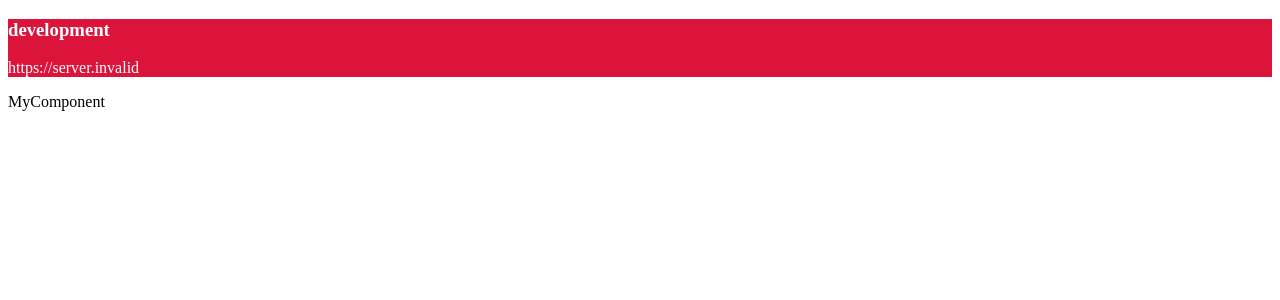
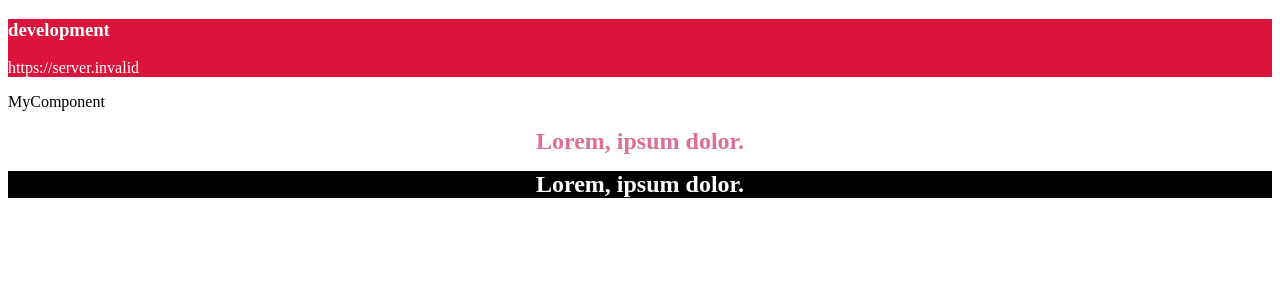
Before and after one commit to emirxmertoglu/react-working-space, a React (Create React App) app in the folder first-react-app/: page / in a window 1280 px wide. Shown: the top 300 px of the page. Built offline with nearby package versions, Linux system fonts and the light colour scheme; no server answers.

Commit message:
styled components with props

```diff
--- a/first-react-app/src/App.js
+++ b/first-react-app/src/App.js
@@ -1,6 +1,7 @@
 import logo from "./logo.svg";
 import MyComponent from "./MyComponent";
 import styles from "./App.module.css";
+import { Title } from "./Title";
 
 function App() {
   return (
@@ -17,6 +18,9 @@ function App() {
       </div>
 
       <MyComponent />
+
+      <Title>Lorem, ipsum dolor.</Title>
+      <Title theme="dark">Lorem, ipsum dolor.</Title>
     </>
   );
 }
--- /dev/null
+++ b/first-react-app/src/Title.js
@@ -0,0 +1,14 @@
+import styled, { css } from "styled-components";
+
+export const Title = styled.h1`
+  font-size: 1.5em;
+  text-align: center;
+  color: palevioletred;
+
+  ${(props) =>
+    props.theme === "dark" &&
+    css`
+      color: white;
+      background-color: black;
+    `}
+`;
```
